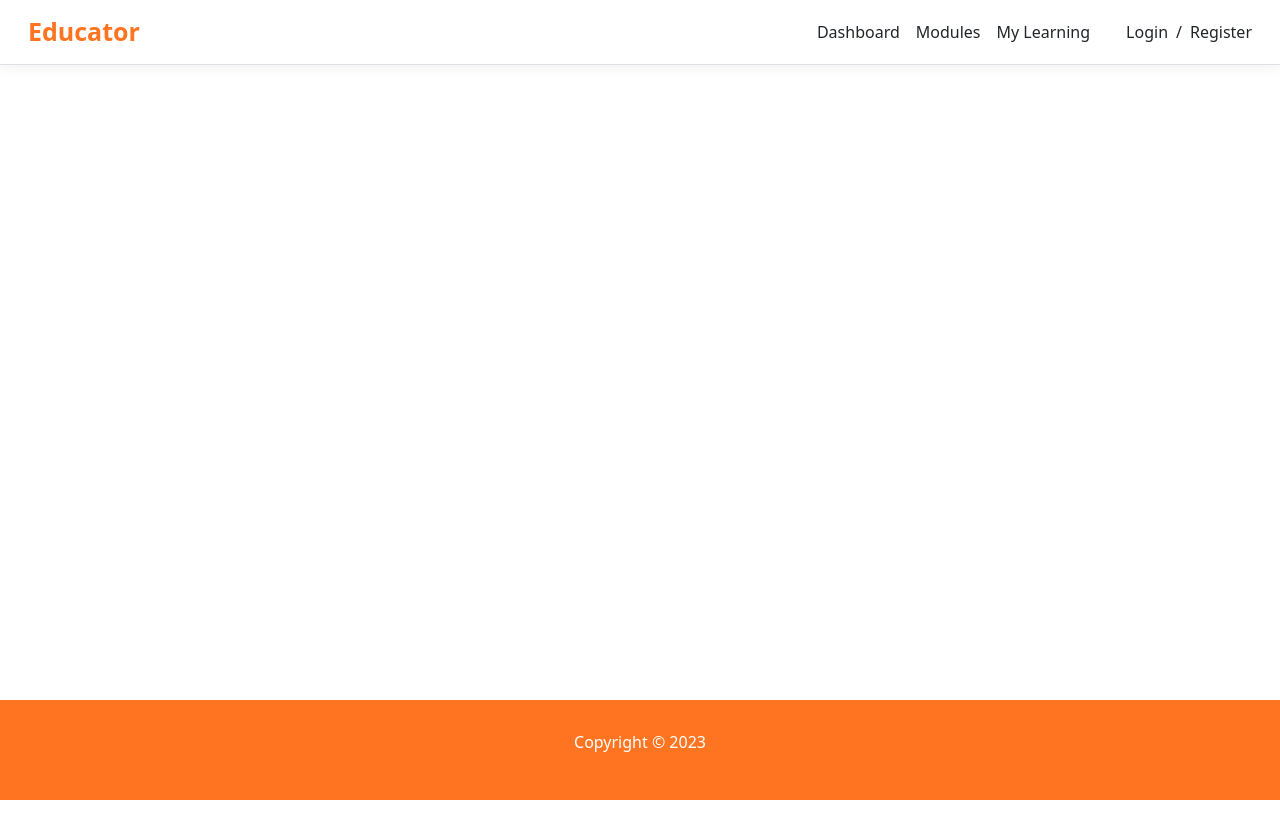
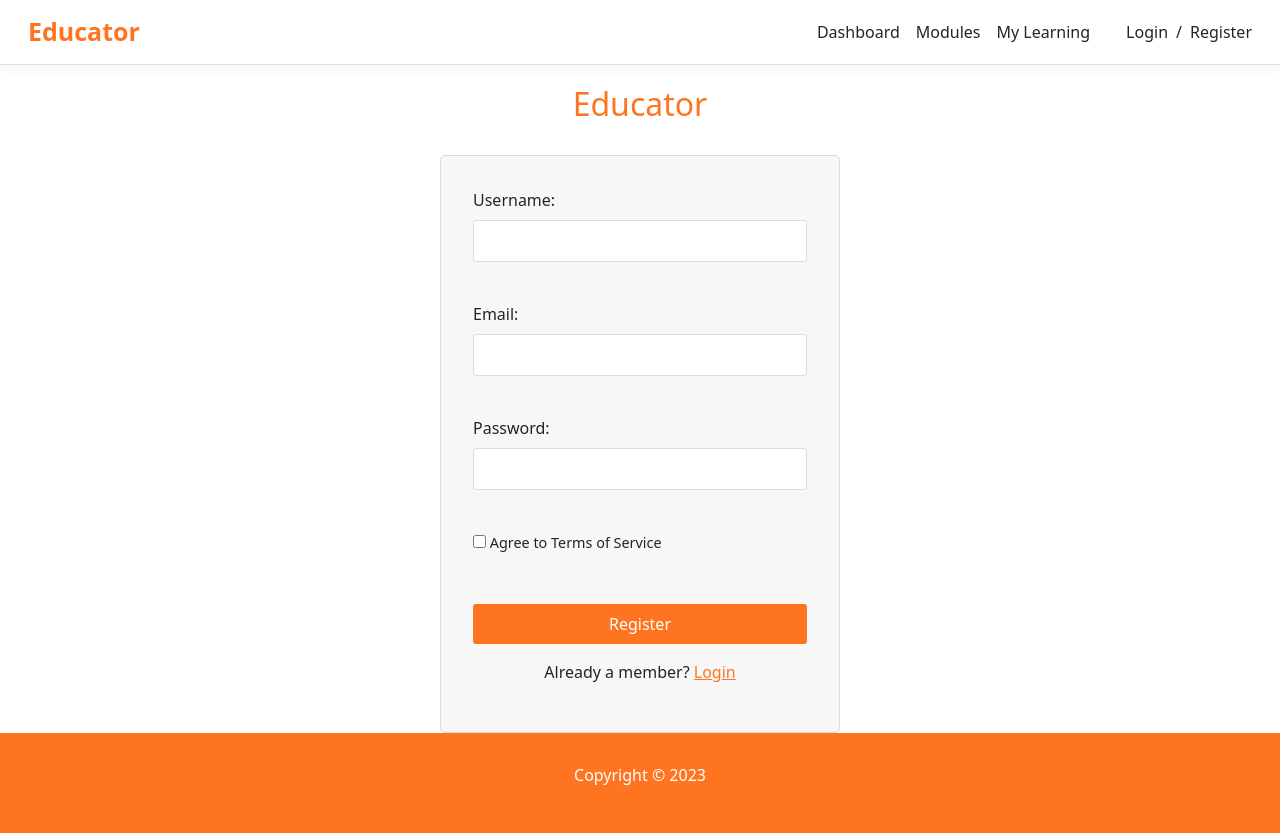
Before and after one commit to margaretbluee/Educator-v1, a React (Create React App) app in the folder ADOPSE/ClientApp/: page /register in a window 1280 px wide. Before the commit the page ends 800 px from the top, so only its background shows below. Built offline with nearby package versions, Linux system fonts and the light colour scheme.

Commit message:
Register

```diff
--- a/ADOPSE/ClientApp/package.json
+++ b/ADOPSE/ClientApp/package.json
@@ -42,6 +42,7 @@
     "eslint-plugin-jsx-a11y": "^6.6.1",
     "eslint-plugin-react": "^7.30.1",
     "nan": "^2.16.0",
+    "sass": "^1.62.0",
     "stylelint": "^15.4.0",
     "stylelint-config-standard": "^32.0.0",
     "stylelint-config-standard-scss": "^8.0.0",
--- a/ADOPSE/ClientApp/src/AppRoutes.js
+++ b/ADOPSE/ClientApp/src/AppRoutes.js
@@ -2,6 +2,7 @@ import { Counter } from "./components/Counter";
 import { FetchData } from "./components/FetchData";
 import { Home } from "./components/Home";
 import Login from "./components/login";
+import Register from "./components/register";
 
 const AppRoutes = [
   {
@@ -20,6 +21,10 @@ const AppRoutes = [
     path: "/login",
     element: <Login />,
   },
+  {
+    path: "/register",
+    element: <Register />,
+  },
 ];
 
 export default AppRoutes;
--- a/ADOPSE/ClientApp/src/components/login/Login.scss
+++ b/ADOPSE/ClientApp/src/components/login/Login.scss
@@ -9,6 +9,7 @@
   font-size: 2rem;
   margin-bottom: 2rem;
   text-align: center;
+  color: #FF7420;
 }
 
 .login-box {
--- /dev/null
+++ b/ADOPSE/ClientApp/src/components/register/Register.js
@@ -0,0 +1,35 @@
+import React from "react";
+import "./Register.scss";
+
+function Register(props) {
+  return (
+    <div className="register-screen">
+      <h2 className="register-title">Educator</h2>
+      <div className="register-box">
+        <form>
+          <label htmlFor="username">Username:</label>
+          <input type="text" id="username" name="username" />
+          <br />
+          <label htmlFor="email">Email:</label>
+          <input type="email" id="email" name="email" />
+          <br />
+          <label htmlFor="password">Password:</label>
+          <input type="password" id="password" name="password" />
+          <br />
+          <div className="register-options">
+            <label>
+              <input type="checkbox" name="agreeToTerms" /> Agree to Terms of
+              Service
+            </label>
+          </div>
+          <button type="submit">Register</button>
+        </form>
+        <p className="login-link">
+          Already a member? <a href="/login">Login</a>
+        </p>
+      </div>
+    </div>
+  );
+}
+
+export default Register;
--- /dev/null
+++ b/ADOPSE/ClientApp/src/components/register/Register.scss
@@ -0,0 +1,64 @@
+.register-screen {
+    display: flex;
+    justify-content: center;
+    align-items: center;
+    flex-direction: column;
+}
+
+.register-title {
+    font-size: 2rem;
+    margin-bottom: 2rem;
+    text-align: center;
+    color: #FF7420;
+}
+
+.register-box {
+    background-color: #f7f7f7;
+    border: 1px solid #dcdcdc;
+    border-radius: 5px;
+    padding: 2rem;
+    width: 400px;
+}
+
+.register-box form {
+    display: flex;
+    flex-direction: column;
+}
+
+.register-box label {
+    margin-bottom: 0.5rem;
+}
+
+.register-box input {
+    border: 1px solid #dcdcdc;
+    border-radius: 3px;
+    padding: 0.5rem;
+    margin-bottom: 1rem;
+}
+
+.register-options {
+    margin-bottom: 1rem;
+}
+
+.register-options label {
+    font-size: 0.9rem;
+}
+
+.register-box button[type="submit"] {
+    background-color: #FF7420;
+    border: none;
+    color: #fff;
+    border-radius: 3px;
+    padding: 0.5rem 1rem;
+    margin-top: 1rem;
+    cursor: pointer;
+}
+
+.login-link {
+    margin-top: 1rem;
+    text-align: center;
+}
+
+.login-link a {
+    color: #FF7420;
+}
--- /dev/null
+++ b/ADOPSE/ClientApp/src/components/register/index.js
@@ -0,0 +1,2 @@
+import Register from "./Register";
+export default Register;
```
Also changed, not shown: 1 other file (tests, documents, lock files or other folders).
